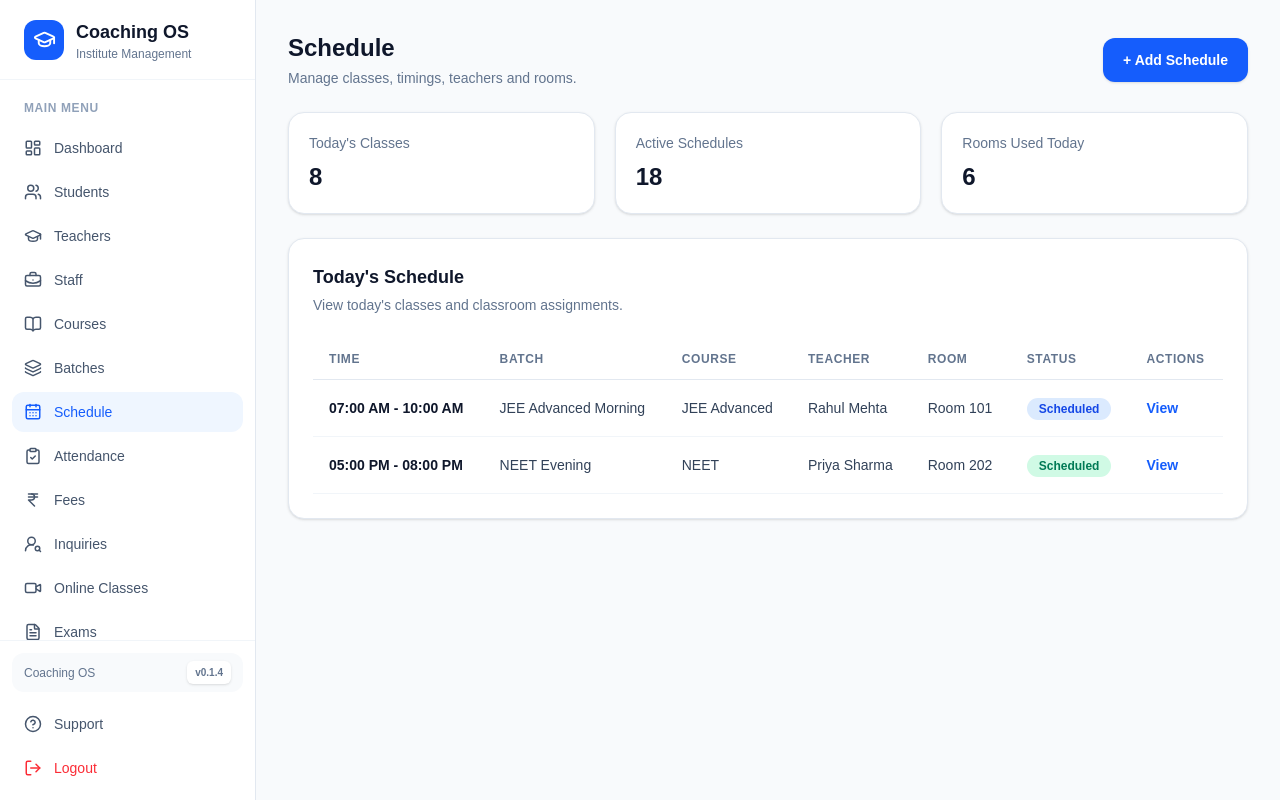
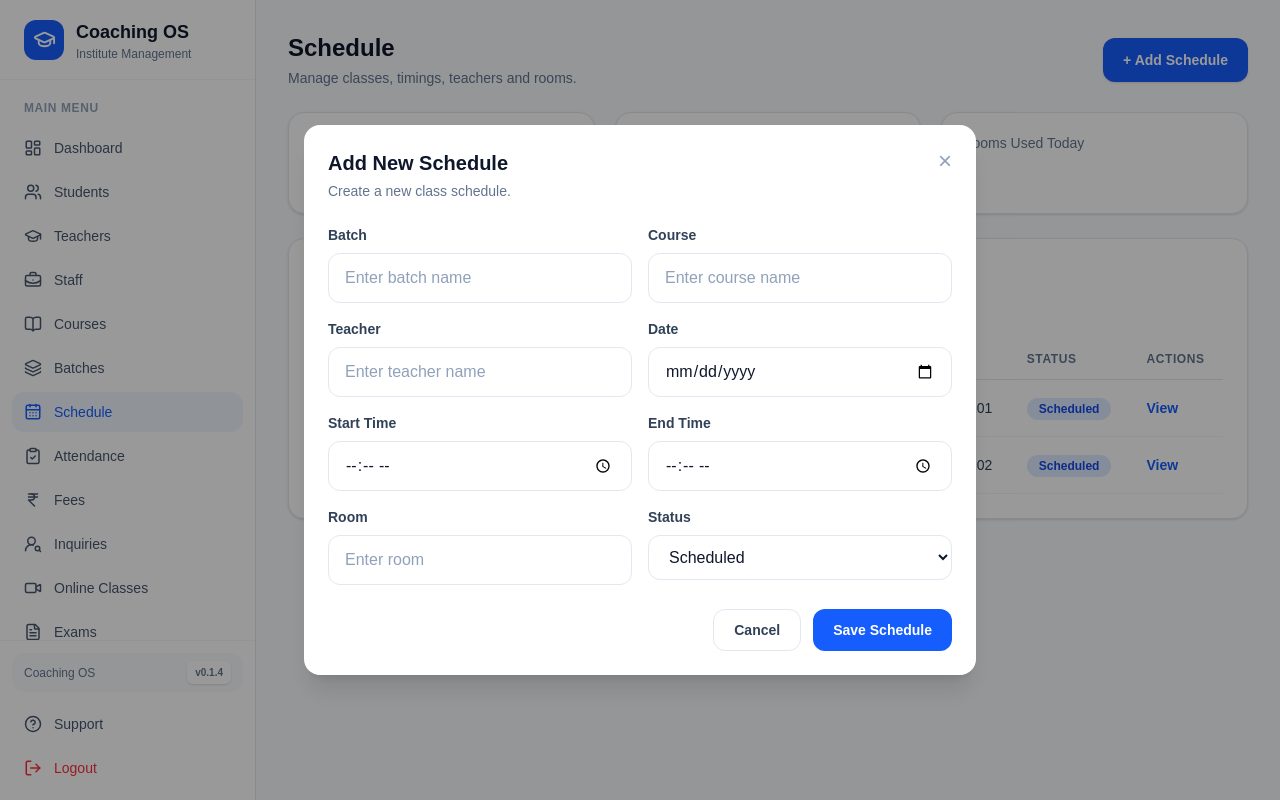
Before and after one commit to devleyj/Coaching-os-admin, a Next.js app: page /schedule in a window 1280 px wide. Both pictures are taken after a click on the button "+ Add Schedule". Built offline with nearby package versions, Linux system fonts and the light colour scheme.

Commit message:
Build schedule creation and dynamic listing

```diff
--- a/app/schedule/page.tsx
+++ b/app/schedule/page.tsx
@@ -5,6 +5,115 @@ import Slidebar from "../components/Slidebar";
 
 export default function SchedulePage() {
   const [showAddSchedule, setShowAddSchedule] = useState(false);
+  const [schedules, setSchedules] = useState([
+    {
+      id: "SCH-1001",
+      batch: "JEE Advanced Morning",
+      course: "JEE Advanced",
+      teacher: "Rahul Mehta",
+      date: "2026-09-07",
+      startTime: "07:00 AM",
+      endTime: "10:00 AM",
+      room: "Room 101",
+      status: "Scheduled",
+    },
+    {
+      id: "SCH-1002",
+      batch: "NEET Evening",
+      course: "NEET",
+      teacher: "Priya Sharma",
+      date: "2026-09-07",
+      startTime: "05:00 PM",
+      endTime: "08:00 PM",
+      room: "Room 202",
+      status: "Scheduled",
+    },
+  ]);
+
+  const [newScheduleBatch, setNewScheduleBatch] = useState("");
+  const [newScheduleCourse, setNewScheduleCourse] = useState("");
+  const [newScheduleTeacher, setNewScheduleTeacher] = useState("");
+  const [newScheduleDate, setNewScheduleDate] = useState("");
+  const [newScheduleStartTime, setNewScheduleStartTime] = useState("");
+  const [newScheduleEndTime, setNewScheduleEndTime] = useState("");
+  const [newScheduleRoom, setNewScheduleRoom] = useState("");
+  const [newScheduleStatus, setNewScheduleStatus] = useState("Scheduled");
+
+  const handleSaveSchedule = () => {
+    if (!newScheduleBatch.trim()) {
+      alert("Batch is required.");
+      return;
+    }
+
+    if (!newScheduleCourse.trim()) {
+      alert("Course is required.");
+      return;
+    }
+
+    if (!newScheduleTeacher.trim()) {
+      alert("Teacher is required.");
+      return;
+    }
+
+    if (!newScheduleDate) {
+      alert("Date is required.");
+      return;
+    }
+
+    if (!newScheduleStartTime) {
+      alert("Start time is required.");
+      return;
+    }
+
+    if (!newScheduleEndTime) {
+      alert("End time is required.");
+      return;
+    }
+
+    if (newScheduleEndTime <= newScheduleStartTime) {
+      alert("End time must be later than start time.");
+      return;
+    }
+
+    if (!newScheduleRoom.trim()) {
+      alert("Room is required.");
+      return;
+    }
+
+    const formatTime = (time: string) => {
+      const [hours, minutes] = time.split(":");
+      const hour = Number(hours);
+      const suffix = hour >= 12 ? "PM" : "AM";
+      const formattedHour = hour % 12 || 12;
+
+      return `${String(formattedHour).padStart(2, "0")}:${minutes} ${suffix}`;
+    };
+
+    const newSchedule = {
+      id: `SCH-${1000 + schedules.length + 1}`,
+      batch: newScheduleBatch.trim(),
+      course: newScheduleCourse.trim(),
+      teacher: newScheduleTeacher.trim(),
+      date: newScheduleDate,
+      startTime: formatTime(newScheduleStartTime),
+      endTime: formatTime(newScheduleEndTime),
+      room: newScheduleRoom.trim(),
+      status: newScheduleStatus,
+    };
+
+    setSchedules((currentSchedules) => [...currentSchedules, newSchedule]);
+
+    setNewScheduleBatch("");
+    setNewScheduleCourse("");
+    setNewScheduleTeacher("");
+    setNewScheduleDate("");
+    setNewScheduleStartTime("");
+    setNewScheduleEndTime("");
+    setNewScheduleRoom("");
+    setNewScheduleStatus("Scheduled");
+
+    setShowAddSchedule(false);
+  };
   return (
     <div className="min-h-screen bg-slate-50">
       <Slidebar />
@@ -103,28 +212,42 @@ export default function SchedulePage() {
               </thead>
 
               <tbody>
-                <tr className="border-b border-slate-100">
+                {schedules.map((schedule) => (
+                  <tr
+                    key={schedule.id}
+                    className="border-b border-slate-100 hover:bg-blue-50/40"
+                  >
                     <td className="px-4 py-4 text-sm font-semibold text-slate-900">
-                    07:00 AM - 10:00 AM
+                      {schedule.startTime} - {schedule.endTime}
                     </td>
 
                     <td className="px-4 py-4 text-sm text-slate-700">
-                    JEE Advanced Morning
+                      {schedule.batch}
                     </td>
 
                     <td className="px-4 py-4 text-sm text-slate-700">
-                    JEE Advanced
+                      {schedule.course}
                     </td>
 
                     <td className="px-4 py-4 text-sm text-slate-700">
-                    Rahul Mehta
+                      {schedule.teacher}
                     </td>
 
-                  <td className="px-4 py-4 text-sm text-slate-700">Room 101</td>
+                    <td className="px-4 py-4 text-sm text-slate-700">
+                      {schedule.room}
+                    </td>
 
                     <td className="px-4 py-4">
-                    <span className="rounded-full bg-blue-100 px-3 py-1 text-xs font-semibold text-blue-700">
-                      Scheduled
+                      <span
+                        className={`rounded-full px-3 py-1 text-xs font-semibold ${
+                          schedule.status === "Scheduled"
+                            ? "bg-blue-100 text-blue-700"
+                            : schedule.status === "Completed"
+                              ? "bg-emerald-100 text-emerald-700"
+                              : "bg-red-100 text-red-700"
+                        }`}
+                      >
+                        {schedule.status}
                       </span>
                     </td>
 
@@ -137,44 +260,181 @@ export default function SchedulePage() {
                       </button>
                     </td>
                   </tr>
-
-                <tr className="border-b border-slate-100">
-                  <td className="px-4 py-4 text-sm font-semibold text-slate-900">
-                    05:00 PM - 08:00 PM
-                  </td>
-
-                  <td className="px-4 py-4 text-sm text-slate-700">
-                    NEET Evening
-                  </td>
-
-                  <td className="px-4 py-4 text-sm text-slate-700">NEET</td>
-
-                  <td className="px-4 py-4 text-sm text-slate-700">
-                    Priya Sharma
-                  </td>
-
-                  <td className="px-4 py-4 text-sm text-slate-700">Room 202</td>
-
-                  <td className="px-4 py-4">
-                    <span className="rounded-full bg-emerald-100 px-3 py-1 text-xs font-semibold text-emerald-700">
-                      Scheduled
-                    </span>
-                  </td>
-
-                  <td className="px-4 py-4">
-                    <button
-                      type="button"
-                      className="text-sm font-semibold text-blue-600 hover:text-blue-800"
-                    >
-                      View
-                    </button>
-                  </td>
-                </tr>
+                ))}
               </tbody>
             </table>
           </div>
         </div>
       </main>
+
+      {/* Add Schedule Modal */}
+      {showAddSchedule && (
+        <div className="fixed inset-0 z-[60] flex items-center justify-center bg-black/40 p-4">
+          <div className="w-full max-w-2xl rounded-2xl bg-white p-6 shadow-xl">
+            {/* Modal Header */}
+            <div className="flex items-start justify-between">
+              <div>
+                <h2 className="text-xl font-bold text-slate-900">
+                  Add New Schedule
+                </h2>
+
+                <p className="mt-1 text-sm text-slate-500">
+                  Create a new class schedule.
+                </p>
+              </div>
+
+              <button
+                type="button"
+                onClick={() => setShowAddSchedule(false)}
+                className="text-2xl leading-none text-slate-400 hover:text-slate-700"
+              >
+                ×
+              </button>
+            </div>
+
+            {/* Form */}
+            <div className="mt-6 grid grid-cols-1 gap-4 md:grid-cols-2">
+              {/* Batch */}
+              <div>
+                <label className="mb-2 block text-sm font-semibold text-slate-700">
+                  Batch
+                </label>
+
+                <input
+                  type="text"
+                  value={newScheduleBatch}
+                  onChange={(e) => setNewScheduleBatch(e.target.value)}
+                  placeholder="Enter batch name"
+                  className="w-full rounded-xl border border-slate-200 bg-white px-4 py-3 text-slate-900 outline-none placeholder:text-slate-400 focus:border-blue-500"
+                />
+              </div>
+
+              {/* Course */}
+              <div>
+                <label className="mb-2 block text-sm font-semibold text-slate-700">
+                  Course
+                </label>
+
+                <input
+                  type="text"
+                  value={newScheduleCourse}
+                  onChange={(e) => setNewScheduleCourse(e.target.value)}
+                  placeholder="Enter course name"
+                  className="w-full rounded-xl border border-slate-200 bg-white px-4 py-3 text-slate-900 outline-none placeholder:text-slate-400 focus:border-blue-500"
+                />
+              </div>
+
+              {/* Teacher */}
+              <div>
+                <label className="mb-2 block text-sm font-semibold text-slate-700">
+                  Teacher
+                </label>
+
+                <input
+                  type="text"
+                  value={newScheduleTeacher}
+                  onChange={(e) => setNewScheduleTeacher(e.target.value)}
+                  placeholder="Enter teacher name"
+                  className="w-full rounded-xl border border-slate-200 bg-white px-4 py-3 text-slate-900 outline-none placeholder:text-slate-400 focus:border-blue-500"
+                />
+              </div>
+
+              {/* Date */}
+              <div>
+                <label className="mb-2 block text-sm font-semibold text-slate-700">
+                  Date
+                </label>
+
+                <input
+                  type="date"
+                  value={newScheduleDate}
+                  onChange={(e) => setNewScheduleDate(e.target.value)}
+                  className="w-full rounded-xl border border-slate-200 bg-white px-4 py-3 text-slate-900 outline-none focus:border-blue-500"
+                />
+              </div>
+
+              {/* Start Time */}
+              <div>
+                <label className="mb-2 block text-sm font-semibold text-slate-700">
+                  Start Time
+                </label>
+
+                <input
+                  type="time"
+                  value={newScheduleStartTime}
+                  onChange={(e) => setNewScheduleStartTime(e.target.value)}
+                  className="w-full rounded-xl border border-slate-200 bg-white px-4 py-3 text-slate-900 outline-none focus:border-blue-500"
+                />
+              </div>
+
+              {/* End Time */}
+              <div>
+                <label className="mb-2 block text-sm font-semibold text-slate-700">
+                  End Time
+                </label>
+
+                <input
+                  type="time"
+                  value={newScheduleEndTime}
+                  onChange={(e) => setNewScheduleEndTime(e.target.value)}
+                  className="w-full rounded-xl border border-slate-200 bg-white px-4 py-3 text-slate-900 outline-none focus:border-blue-500"
+                />
+              </div>
+
+              {/* Room */}
+              <div>
+                <label className="mb-2 block text-sm font-semibold text-slate-700">
+                  Room
+                </label>
+
+                <input
+                  type="text"
+                  value={newScheduleRoom}
+                  onChange={(e) => setNewScheduleRoom(e.target.value)}
+                  placeholder="Enter room"
+                  className="w-full rounded-xl border border-slate-200 bg-white px-4 py-3 text-slate-900 outline-none placeholder:text-slate-400 focus:border-blue-500"
+                />
+              </div>
+
+              {/* Status */}
+              <div>
+                <label className="mb-2 block text-sm font-semibold text-slate-700">
+                  Status
+                </label>
+
+                <select
+                  value={newScheduleStatus}
+                  onChange={(e) => setNewScheduleStatus(e.target.value)}
+                  className="w-full rounded-xl border border-slate-200 bg-white px-4 py-3 text-slate-900 outline-none focus:border-blue-500"
+                >
+                  <option value="Scheduled">Scheduled</option>
+                  <option value="Completed">Completed</option>
+                  <option value="Cancelled">Cancelled</option>
+                </select>
+              </div>
+            </div>
+
+            {/* Buttons */}
+            <div className="mt-6 flex justify-end gap-3">
+              <button
+                type="button"
+                onClick={() => setShowAddSchedule(false)}
+                className="rounded-xl border border-slate-200 px-5 py-2.5 text-sm font-semibold text-slate-700 hover:bg-slate-50"
+              >
+                Cancel
+              </button>
+
+              <button
+                type="button"
+                onClick={handleSaveSchedule}
+                className="rounded-xl bg-blue-600 px-5 py-2.5 text-sm font-semibold text-white hover:bg-blue-700"
+              >
+                Save Schedule
+              </button>
+            </div>
+          </div>
+        </div>
+      )}
     </div>
   );
 }
```
Lines whose indentation alone changed are shown as unchanged.
